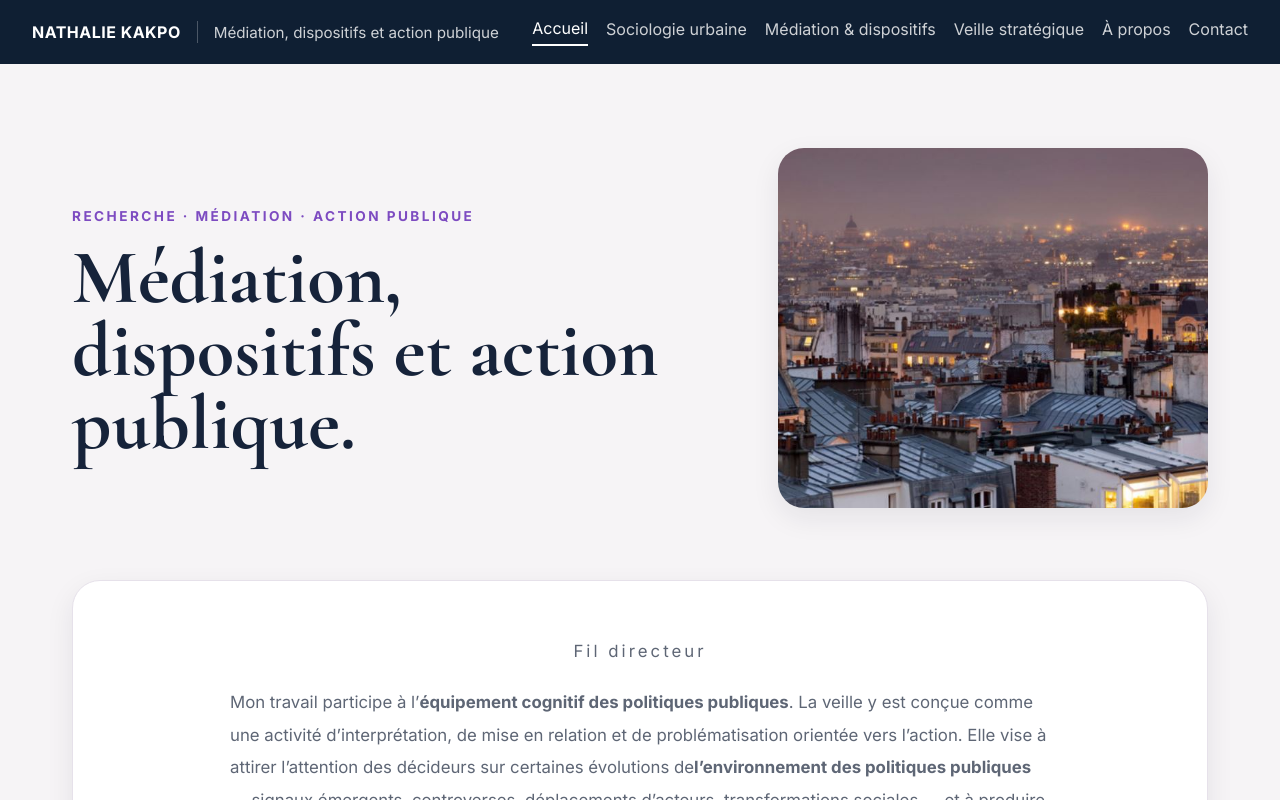
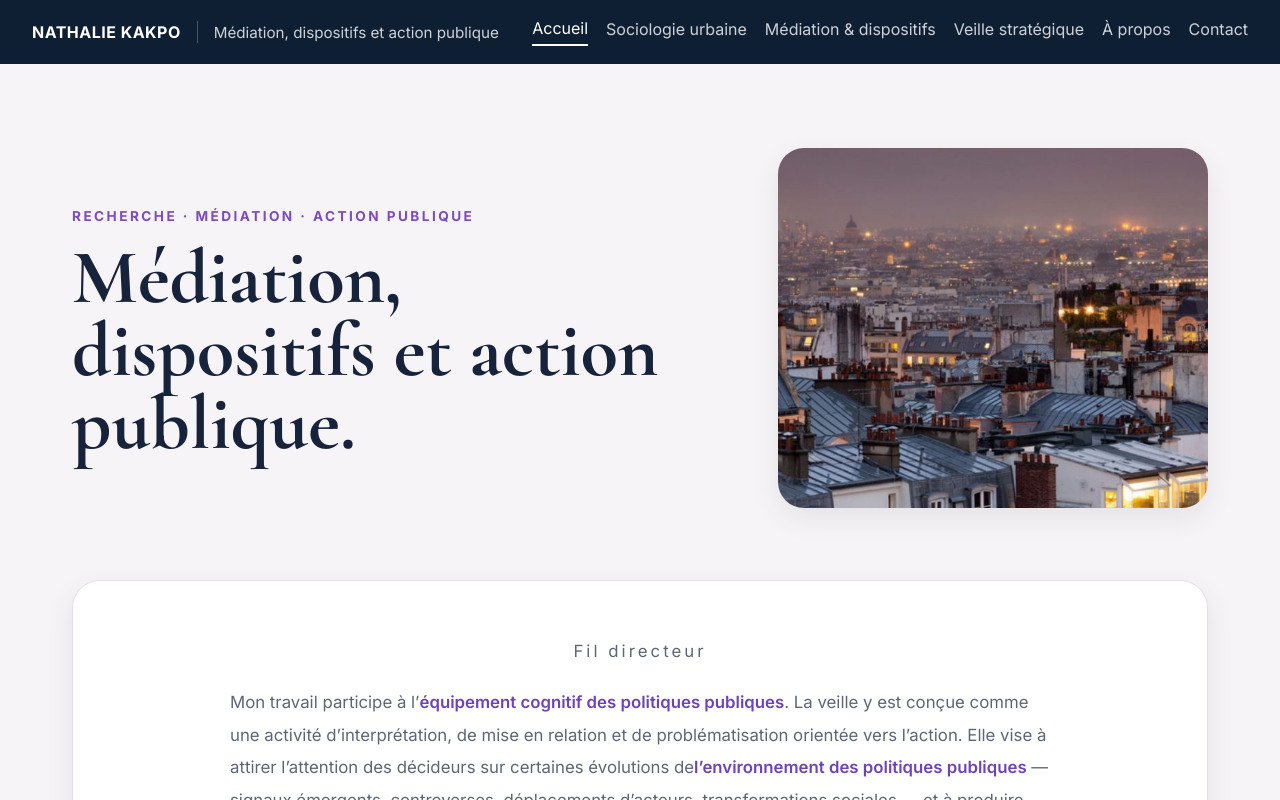
Before and after one commit to Nath76/site-personnel, a React (Vite) app: page / in a window 1280 px wide. Shown: the top 800 px of the page. Built offline with nearby package versions, Linux system fonts and the light colour scheme.

Commit message:
Add styles for strong elements in home manifesto

```diff
--- a/src/styles.css
+++ b/src/styles.css
@@ -1414,3 +1414,8 @@ min-height:520px;
 object-fit:cover;
 object-position:center 20%;
 }
+
+.home-manifesto strong{
+font-weight:600;
+color:#6d44b8;
+}
```
